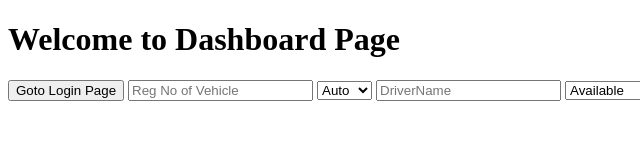
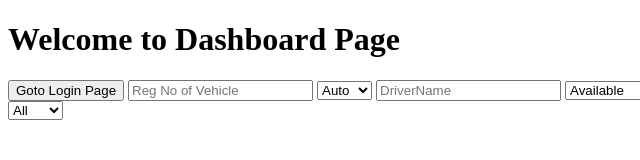
Before and after one commit to BindhuEdara/fleet-management-app, a plain HTML site: page admin.html in a window 1280 px wide. Shown: the full height of the page, 0-640 px from the left. Drawn offline with Linux system fonts and the light colour scheme.

Commit message:
pushing the latest changes

```diff
--- a/admin.html
+++ b/admin.html
@@ -23,6 +23,14 @@
   </select>
   <button onclick="addFleet()" id="addFleet">Add Fleet</button>
   <div id="vehicleContainer"></div>
+
+    <select name="" id="Category Filter" onclick="categoryFilter()">
+      <option value="All">All</option>
+      <option value="Auto">Auto</option>
+      <option value="Car">Car</option>
+      <option value="Truck">Truck</option>
+      <option value="Bus">Bus</option>
+    </select>
 </body>
 <script>
   function back(){
@@ -53,7 +61,7 @@
     document.getElementById("Availablility Status").value="";
 
     vehicles.push(vehicle);
-    renderData(vehicle);
+    renderData(vehicles);
   }
 
   function renderData(vehicleList){
@@ -85,8 +93,23 @@
       card.appendChild(DriverName);
       card.appendChild(status);
 
-      container.appendChild(card)
+      container.appendChild(card);
+
+      console.log(card);
     })
   }
+
+  function categoryFilter(){
+    let category = document.getElementById("Category Filter").values;
+
+    if(category === 'All'){
+      renderData(vehicles);
+      return;
+    }
+
+    let filtered = vehicles.filter((vehicle => vehicle.category === category));
+    renderData(filtered);
+  }
+
 </script>
 </html>
```
